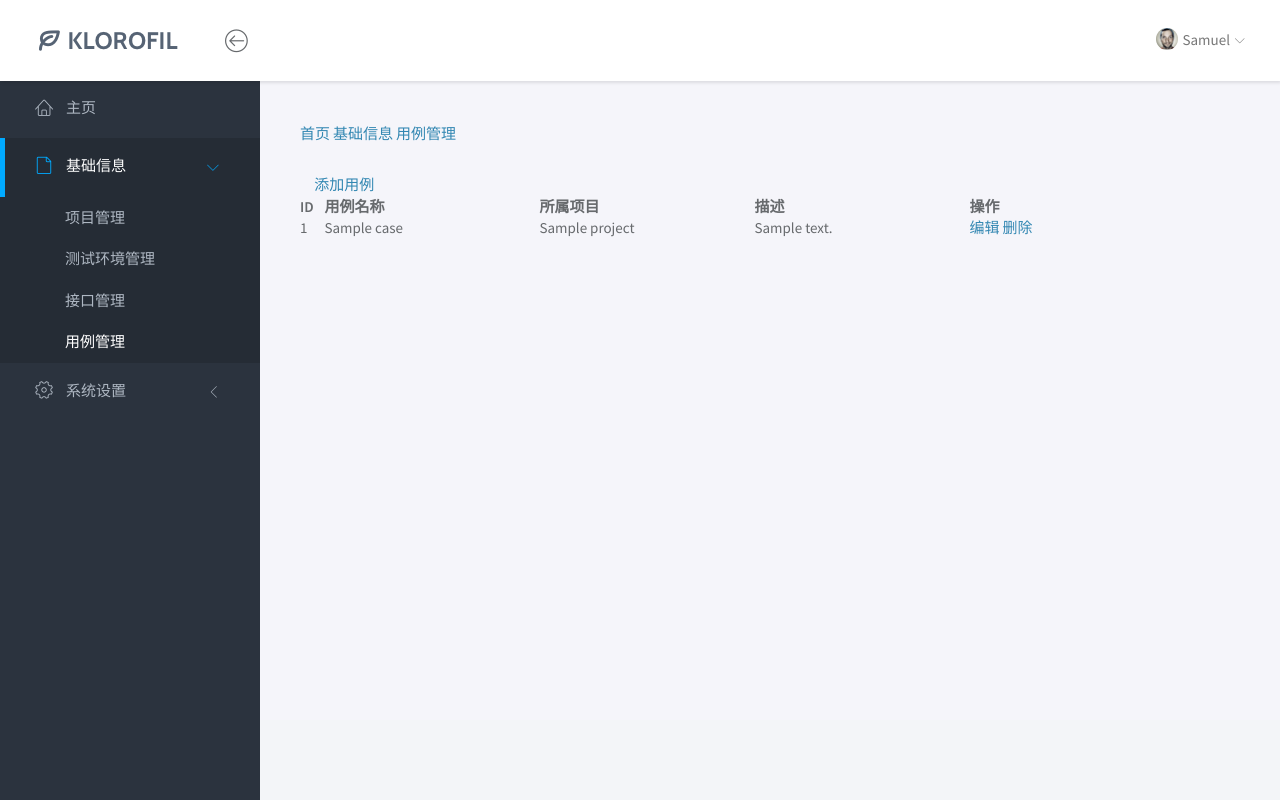
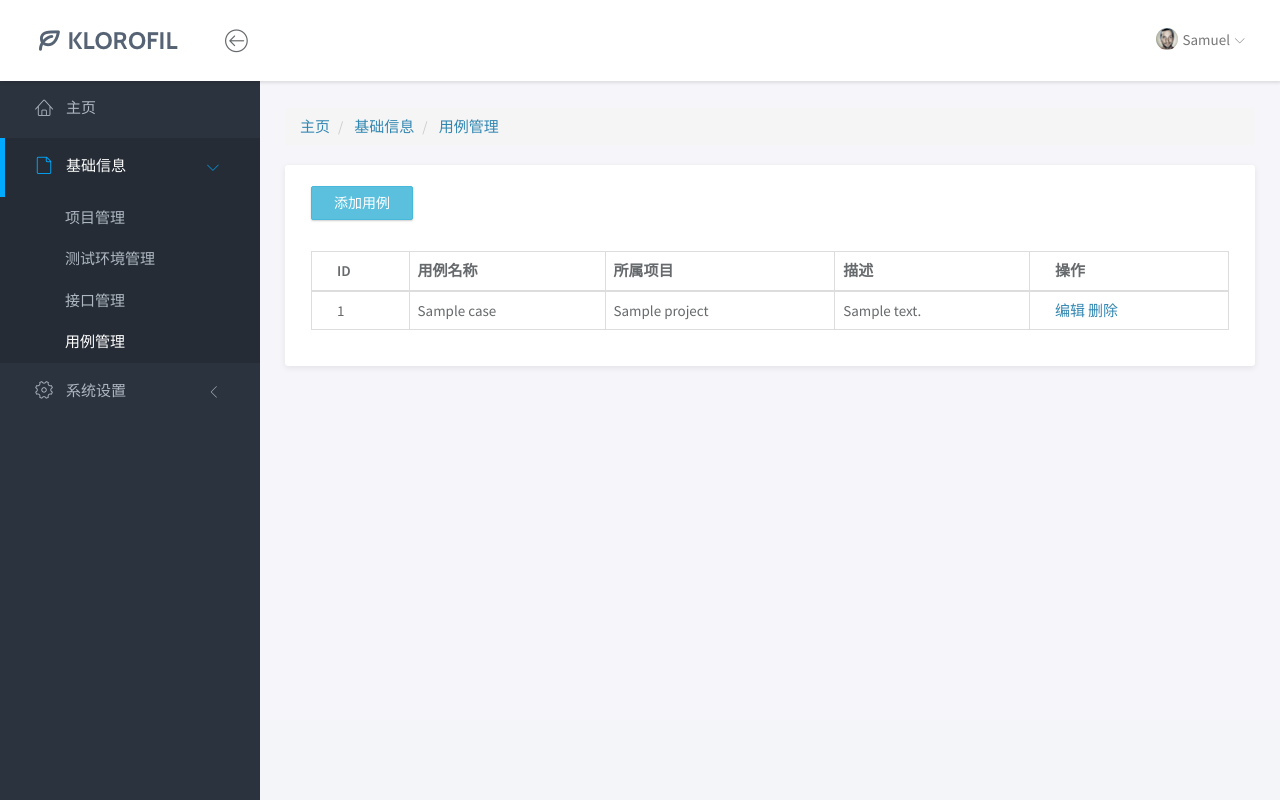
Before and after one commit to wsyu/EasyTest, a Python web app: template templates/base/case/index.html in a window 1280 px wide. Run offline with Jinja, Linux system fonts and the light colour scheme; the template is opened without the code that fills it: most values are stand-ins (such as "Sample title", 1, 10 or a date in 2020); some libraries are stand-ins or nearby versions.

Commit message:
前端页面修改

```diff
--- a/templates/base.html
+++ b/templates/base.html
@@ -67,9 +67,9 @@
                         <div id="baseinfo" class="collapse ">
                             <ul class="nav">
                                 <li><a href="/base/project/" class="">项目管理</a></li>
-                                <li><a href="page-login.html" class="">测试环境管理</a></li>
-                                <li><a href="page-lockscreen.html" class="">接口管理</a></li>
-                                <li><a href="page-lockscreen.html" class="">用例管理</a></li>
+                                <li><a href="/base/env/" class="">测试环境管理</a></li>
+                                <li><a href="/base/interface/" class="">接口管理</a></li>
+                                <li><a href="/base/case/" class="">用例管理</a></li>
                             </ul>
                         </div>
                     </li>
@@ -78,7 +78,7 @@
                             <i class="icon-submenu lnr lnr-chevron-left"></i></a>
                         <div id="system" class="collapse ">
                             <ul class="nav">
-                                <li><a href="page-profile.html" class="">签名方式</a></li>
+                                <li><a href="/base/sign/" class="">签名方式</a></li>
                             </ul>
                         </div>
                     </li>
--- a/templates/base/case/index.html
+++ b/templates/base/case/index.html
@@ -1,31 +1,34 @@
 {% extends "../../base.html" %}
+
+{% block crumbs %}
+<div class="row">
+    <div class="col-md-12">
+        <ol class="breadcrumb">
+            <li>
+                <a href="/yqjr/index">主页</a>
+            </li>
+            <li class="active">
+                <a class="this">基础信息</a>
+            </li>
+            <li class="active">
+                <a class="this-page">用例管理</a>
+            </li>
+        </ol>
+
+    </div>
+</div>
+{% endblock %}
 
 {% block body %}
 
-    <div class="layui-body">
-        <!-- 内容主体区域 -->
-        <div style="padding: 15px;">
-            <span class="layui-breadcrumb">
-                <a href="">首页</a>
-                <a class="this" href="">基础信息</a>
-                <a class="this-page">用例管理</a>
-            </span>
+<div class="row">
+    <div class="col-md-12">
+        <div class="panel">
+            <div class="panel-heading">
+                <a href="/base/case_add/" class="btn btn-info">添加用例</a>
             </div>
-
-        <div style="padding: 15px;">
-            <a href="/base/case_add" class="layui-btn">
-                <i class="layui-icon">&#xe608;</i> 添加用例
-            </a>
-            <table class="layui-table">
-                <colgroup>
-                    <col width="30">
-                    <col width="300">
-                    <col width="300">
-                    <col width="300">
-                    <col width="400">
-
-                    <col>
-                </colgroup>
+            <div class="panel-body">
+                <table class="table table-bordered">
                     <thead>
                     <tr>
                         <th>ID</th>
@@ -43,15 +46,17 @@
                         <td>{{ case.project }}</td>
                         <td>{{ case.description }}</td>
                         <td>
-                            <a href="/project_update?prj_id={{ prj.prj_id }}" class="layui-btn layui-btn-xs" lay-event="edit">编辑</a>
-                            <a href="/project_delete?prj_id={{ prj.prj_id }}" class="layui-btn layui-btn-danger layui-btn-xs" lay-event="del">删除</a>
+                            <a href="" class="" >编辑</a>
+                            <a href="" class="" >删除</a>
                         </td>
                     </tr>
                     {% endfor %}
                     </tbody>
                 </table>
             </div>
-
+        </div>
+    </div>
 </div>
 
+
 {% endblock %}
--- a/templates/base/project/index.html
+++ b/templates/base/project/index.html
@@ -24,7 +24,7 @@
         <div class="col-md-12">
             <div class="panel">
                 <div class="panel-heading">
-                   <a href="/base/project_add" class="btn btn-info">创建项目</a>
+                   <a href="/base/project_add" class="btn btn-info">添加项目</a>
                 </div>
                 <div class="panel-body">
                     <table class="table table-bordered">
```
Also changed, not shown: templates/base/interface/index.html (+31 -27 lines), 1 other file. Lines whose indentation alone changed are shown as unchanged.
